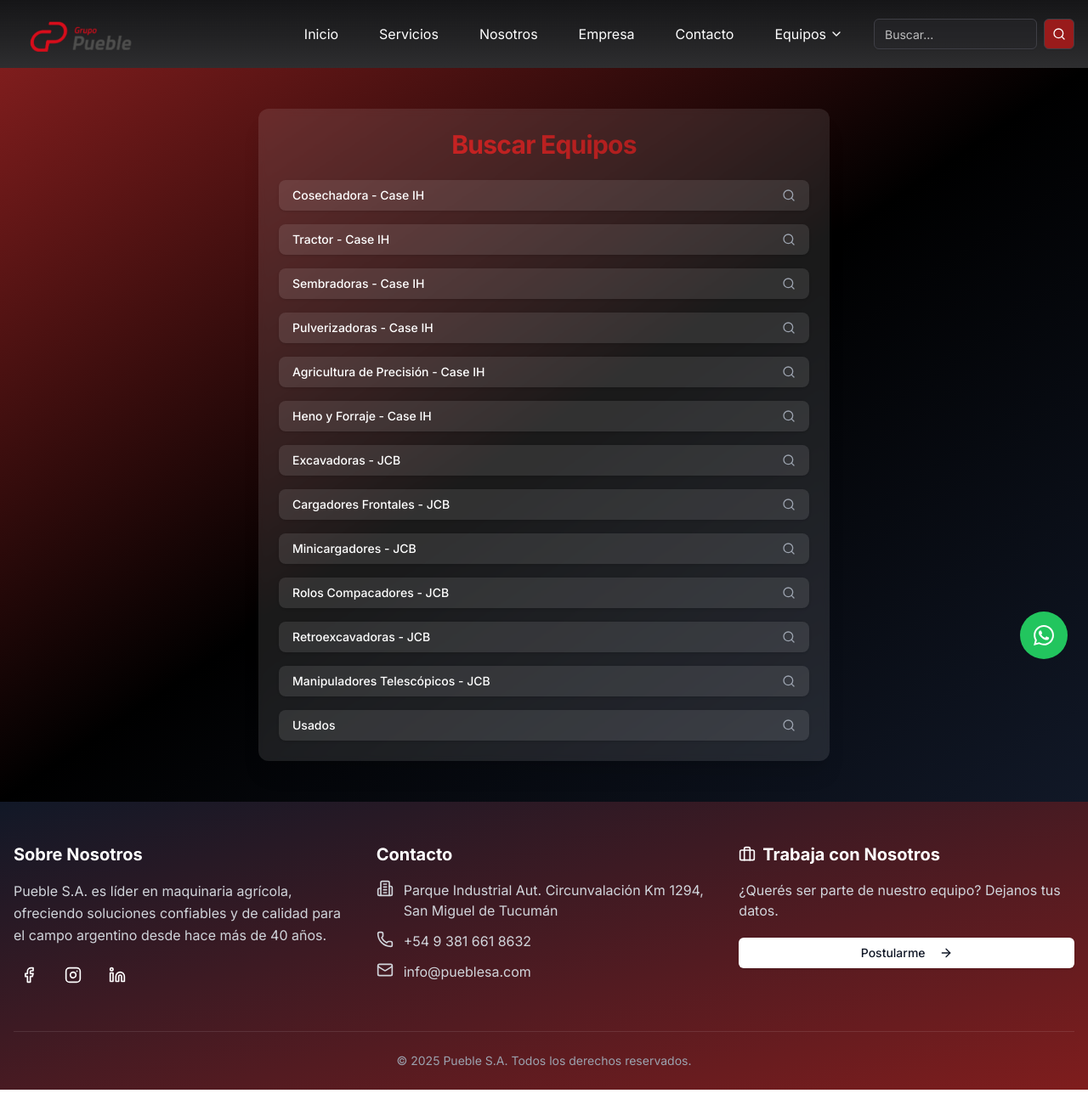
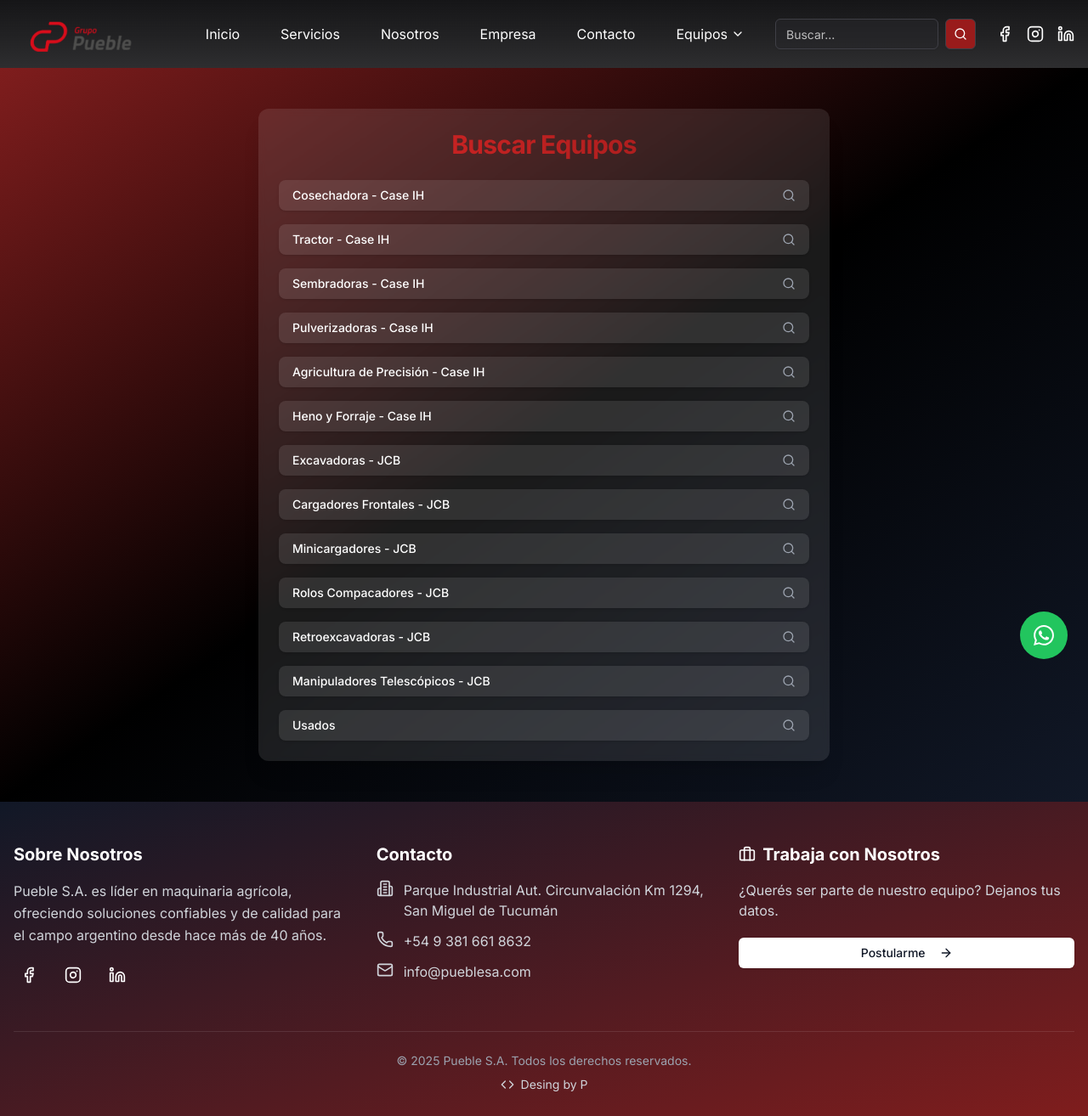
Before and after one commit to Pietro923/Landing-Page-Pueble, a Next.js app: page /buscar in a window 1280 px wide. Shown: the whole page at 85% size. Before the commit the page ends 1283 px from the top, so only its background shows below. Built offline with nearby package versions, Linux system fonts and the light colour scheme.

Commit message:
footer y navbar con detalles nuevos

```diff
--- a/src/components/layout/Footer.tsx
+++ b/src/components/layout/Footer.tsx
@@ -1,4 +1,3 @@
-'use client'
 import { Button } from "@/components/ui/button";
 import {
   Building2,
@@ -9,6 +8,7 @@
   Linkedin,
   ArrowRight,
   Briefcase,
+  Code,
 } from "lucide-react";
 import Link from "next/link";
 
@@ -79,7 +79,7 @@
               ¿Querés ser parte de nuestro equipo? Dejanos tus datos.
             </p>
             <Link href="/trabaja-con-nosotros">
-          <Button className="w-full bg-white text-gray-900 hover:bg-gray-100 mt-5">
+              <Button className="w-full bg-white text-gray-900 hover:bg-gray-200 mt-5">
                 Postularme
                 <ArrowRight className="ml-2 w-4 h-4" />
               </Button>
@@ -88,7 +88,16 @@
         </div>
 
         <div className="py-6 border-t border-white/10 text-center text-gray-400 text-sm">
-          <p>&copy; {new Date().getFullYear()} Pueble S.A. Todos los derechos reservados.</p>
+          <p className="mb-2">&copy; {new Date().getFullYear()} Pueble S.A. Todos los derechos reservados.</p>
+          <a
+            href="https://portfolio-bonacossa.vercel.app/"
+            target="_blank"
+            rel="noopener noreferrer"
+            className="inline-flex items-center gap-2 text-gray-300 hover:text-white transition-colors"
+          >
+            <Code className="w-4 h-4" />
+            <span>Desing by P</span>
+          </a>
         </div>
       </div>
     </footer>
--- a/src/components/layout/Navbar.tsx
+++ b/src/components/layout/Navbar.tsx
@@ -6,6 +6,7 @@
 import { Menu, X, ChevronDown, Search } from "lucide-react"
 import Link from 'next/link'
 import { usePathname, useRouter } from 'next/navigation'
+import { Facebook, Instagram, Linkedin } from "lucide-react";
 
 const Navbar = () => {
   const [isScrolled, setIsScrolled] = useState(false)
@@ -28,6 +29,13 @@
     { href: '/equipos/jcb', label: 'JCB', icon: '/imagenes/equipment/jcb/jcb.svg' },
     { href: 'https://www.agroads.com.ar/e/pueble-sa/', label: 'Usados', icon: '/imagenes/equipment/agroads/agroads.png', target: "_blank" },
   ]
+
+  // Define los enlaces de redes sociales
+const socialLinks = [
+  { icon: Facebook, label: "Facebook", href: "https://www.facebook.com/Pueblemaquinarias" },
+  { icon: Instagram, label: "Instagram", href: "https://www.instagram.com/casepueblesa/" },
+  { icon: Linkedin, label: "LinkedIn", href: "https://www.instagram.com/casepueblesa/" },
+];
 
   useEffect(() => {
     const handleScroll = () => {
@@ -197,7 +205,26 @@
                 <Search className="w-5 h-5" />
               </Button>
             </div>
+            {/* Redes Sociales */}
+            <div className="hidden md:flex items-center space-x-4">
+              {socialLinks.map((social, index) => {
+                const Icon = social.icon;
+                return (
+                  <a
+                    key={index}
+                    href={social.href}
+                    target="_blank"
+                    rel="noopener noreferrer"
+                    className="text-white hover:text-red-400 transition-colors duration-200"
+                    aria-label={social.label}
+                  >
+                    <Icon className="w-5 h-5" />
+                  </a>
+                );
+              })}
+            </div>
           </nav>
+
 
           {/* Mobile Menu Button */}
           <motion.div className="md:hidden" whileTap={{ scale: 0.95 }}>
@@ -243,6 +270,8 @@
           </Button>
         </div>
       </div>
+
+      {/* Mobile Navigation Links */}
       <motion.ul
         className="flex flex-col space-y-1 py-4"
         initial="closed"
@@ -302,6 +331,27 @@
           </div>
         </motion.li>
       </motion.ul>
+
+      {/* Redes Sociales en Mobile */}
+      <div className="px-4 py-4 border-t border-zinc-700/50">
+        <div className="flex items-center justify-center space-x-6">
+          {socialLinks.map((social, index) => {
+            const Icon = social.icon;
+            return (
+              <a
+                key={index}
+                href={social.href}
+                target="_blank"
+                rel="noopener noreferrer"
+                className="text-white hover:text-red-400 transition-colors duration-200"
+                aria-label={social.label}
+              >
+                <Icon className="w-6 h-6" />
+              </a>
+            );
+          })}
+        </div>
+      </div>
     </motion.nav>
   )}
 </AnimatePresence>
```
Lines whose indentation alone changed are shown as unchanged.
